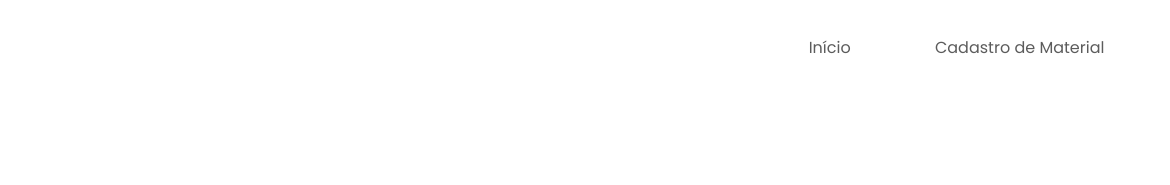
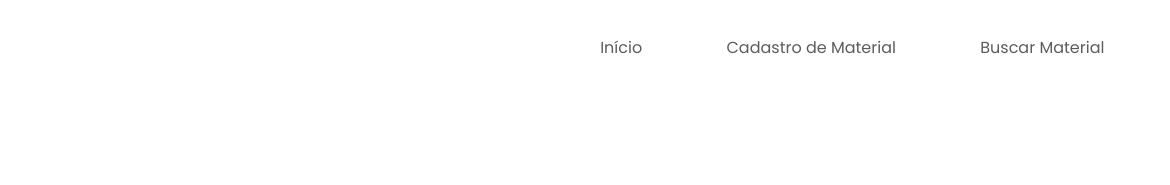
Before and after one commit to autostockltda/site, a plain HTML site: page logado.html in a window 1280 px wide. Shown: the top 185 px of the page, 110-1280 px from the left. Drawn offline with nearby package versions, Linux system fonts and the light colour scheme.

Commit message:
Update logado.html

```diff
--- a/logado.html
+++ b/logado.html
@@ -26,6 +26,7 @@
                 <ul>
                     <li><a href="index.html">Início</a></li>
                     <li><a href="cadastro.html">Cadastro de Material</a></li>
+                    <li><a href="buscar.html">Buscar Material</a></li>
                 </ul>
             </nav>
 
@@ -40,6 +41,7 @@
                     <ul>
                         <li><a href="index.html">Início</a></li>
                         <li><a href="cadastro.html">Cadastro de Material</a></li>
+                        <li><a href="buscar.html">Buscar Material</a></li>
                     </ul>
                 </nav>
             </div><!-- menu-mobile -->
```
